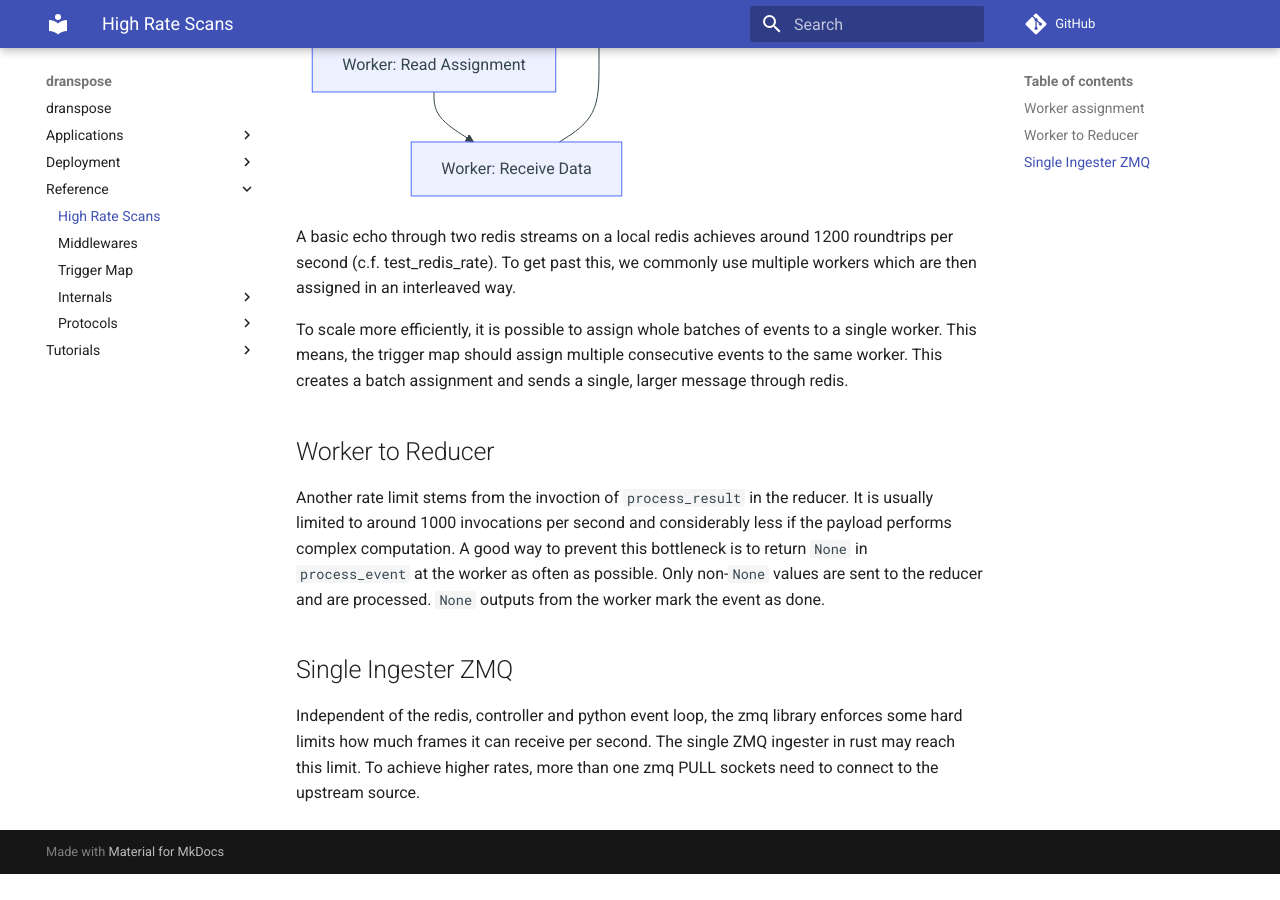
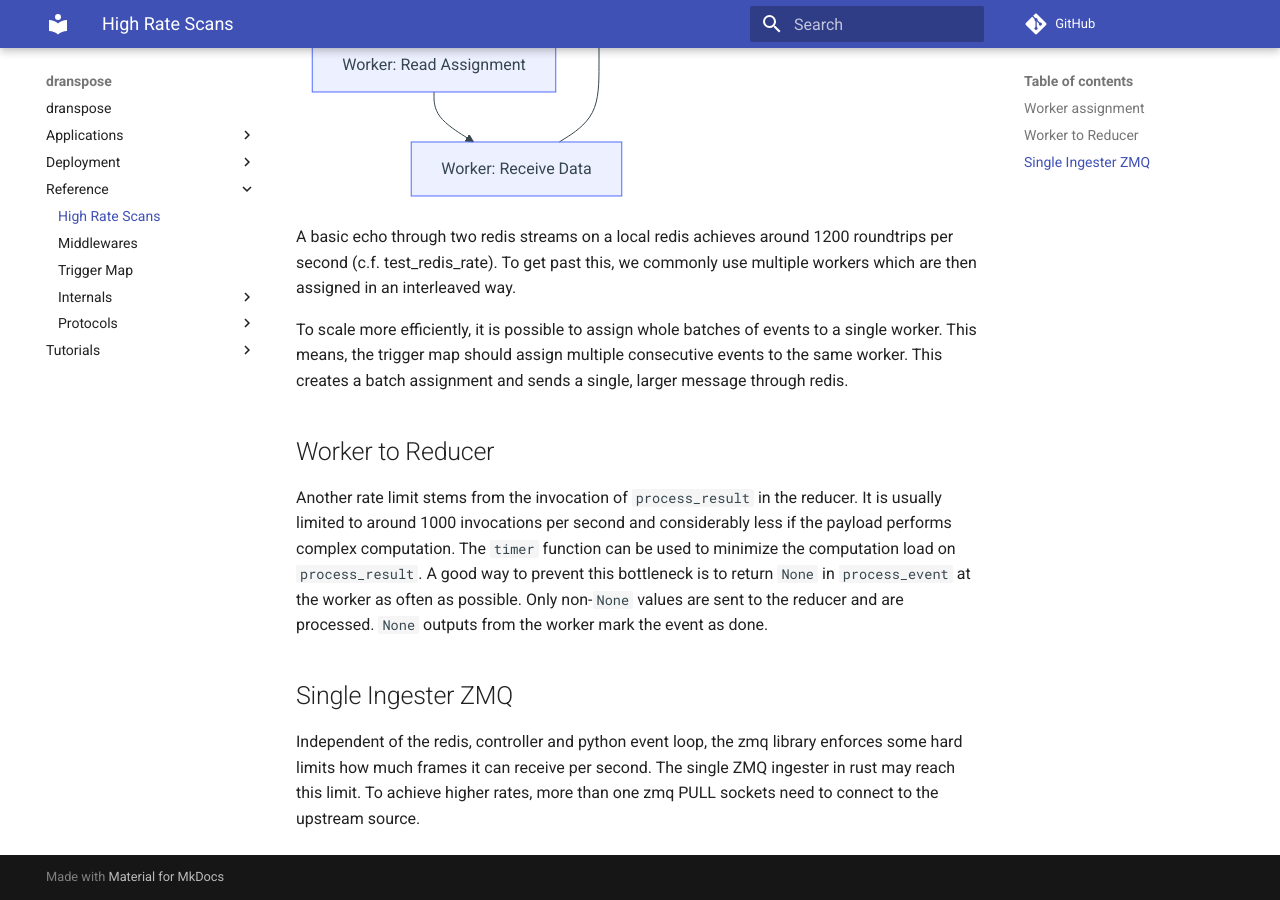
Before and after one commit to felix-engelmann/dranspose, an MkDocs documentation site: the page built from docs/reference/high_rate.md, in a window 1280 px wide and 900 px high, scrolled down 1063 px. Built offline with MkDocs 1.6.1 and Material for MkDocs 9.7.7, drawn with Linux system fonts in a browser that asks for light colours; comment, search, counter and statistics services are not loaded; before the commit the page ends 1937 px from its top, so only the background shows below that.

Commit message:
Update docs/reference/high_rate.md
Co-authored-by: mecascella <m.e.cascella@gmail.com>

```diff
--- a/docs/reference/high_rate.md
+++ b/docs/reference/high_rate.md
@@ -31,7 +31,7 @@ This creates a batch assignment and sends a single, larger message through redis
 
 ## Worker to Reducer
 
-Another rate limit stems from the invoction of `process_result` in the reducer. It is usually limited to around 1000 invocations per second and considerably less if the payload performs complex computation.
+Another rate limit stems from the invocation of `process_result` in the reducer. It is usually limited to around 1000 invocations per second and considerably less if the payload performs complex computation. The `timer` function can be used to minimize the computation load on `process_result`.
 A good way to prevent this bottleneck is to return `None` in `process_event` at the worker as often as possible.
 Only non-`None` values are sent to the reducer and are processed. `None` outputs from the worker mark the event as done.
 
```
